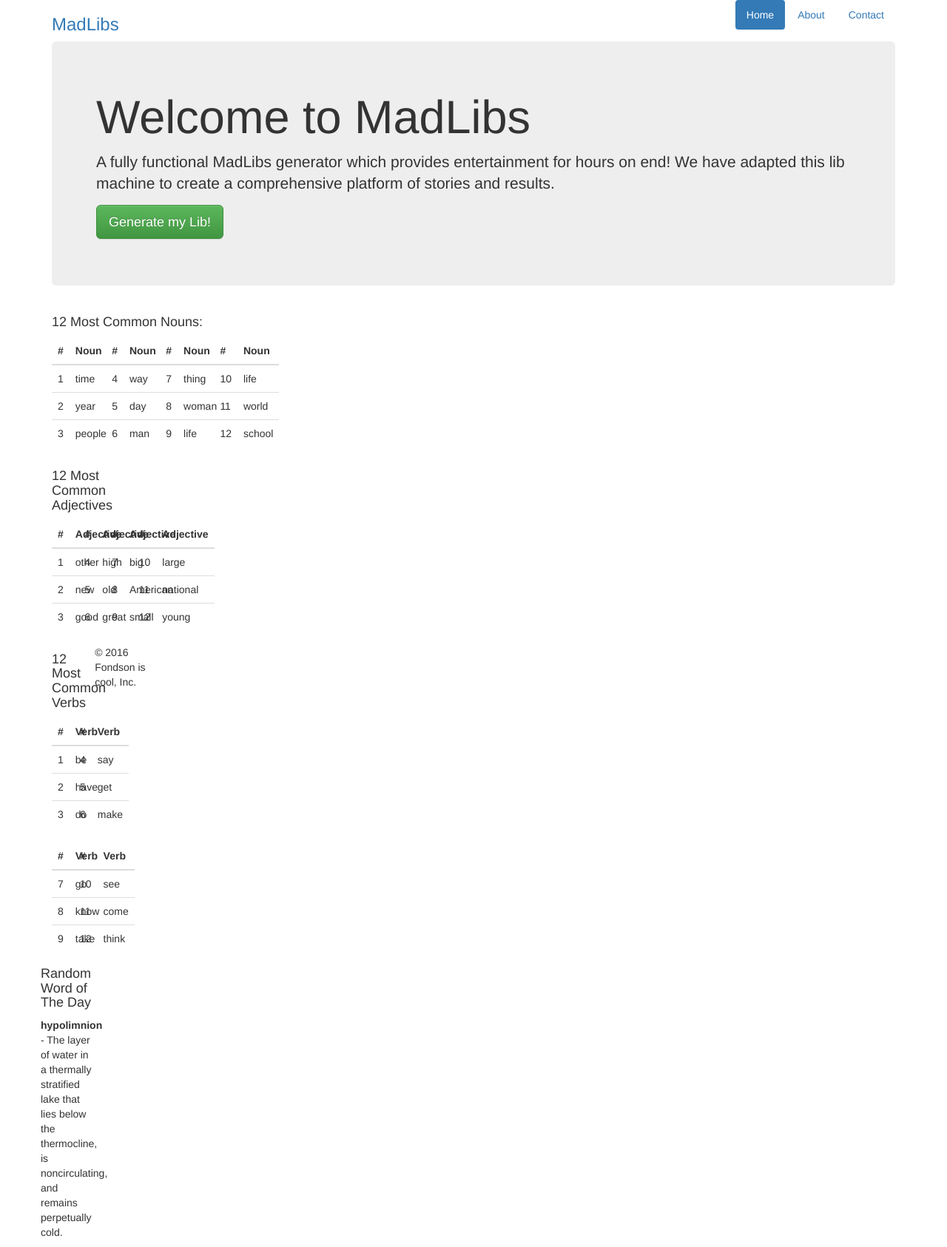
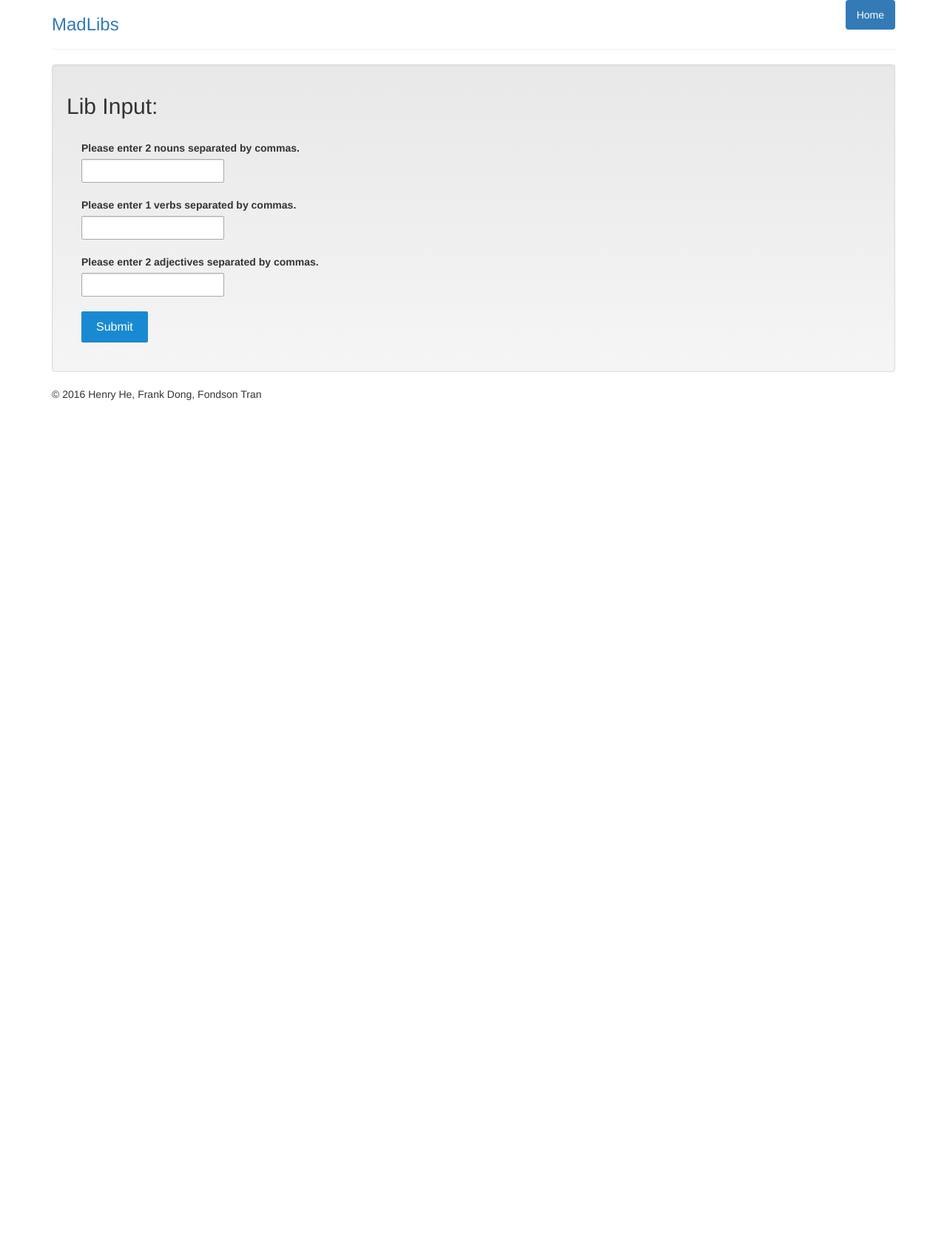
Before and after one commit to Fondson/MadLibs, a Flask app: page / in a window 1280 px wide. Shown: the whole page at 74% size. After the commit the page ends 541 px from the top, so only its background shows below. Run offline with Flask 2, Linux system fonts and the light colour scheme; some libraries are stand-ins or nearby versions.

Commit message:
Added files via upload

```diff
--- a/Flask/app.py
+++ b/Flask/app.py
@@ -12,33 +12,6 @@ VERB = "verb"
 
 # Define a route for the default URL, which loads the form
 @app.route('/')
-def index():
-	return render_template('index.html')
-
-# Define a route for the action of the form, for example '/hello/'
-# We are also defining which type of requests this route is
-# accepting: POST requests in this case
-@app.route('/hello/', methods=['POST'])
-def hello():
-	nounList=request.form['nouns'].split(',')
-	verbList=request.form['verbs'].split(',')
-	adjList=request.form['adjs'].split(',')
-	try:
-		for i in range(len(wordArray)-3):
-			if wordArray[i+3]=='_n_':
-				wordArray[i+3]= "-" + nounList.pop()
-			elif wordArray[i+3]=='_v_':
-				wordArray[i+3]= "-" + verbList.pop()
-			elif wordArray[i+3]=='_a_':
-				wordArray[i+3]= "-" + adjList.pop()
-	except:
-		pass
-	string=''
-	for i in range(len(wordArray)-3):
-		string+=wordArray[i+3] + " "
-	return render_template('form_action.html', string=string)
-
-@app.route('/input/')
 def form():
 	global wordArray
 	f = open("lib" + str(randint(1,3))+".txt","r")
@@ -49,6 +22,27 @@ def form():
 	numAdjectives = wordArray[2]
 
 	return render_template('form_submit.html', numNouns=numNouns, numVerbs=numVerbs, numAdjectives=numAdjectives)
+
+# Define a route for the action of the form, for example '/hello/'
+# We are also defining which type of requests this route is
+# accepting: POST requests in this case
+@app.route('/hello/', methods=['POST'])
+def hello():
+	nounList=request.form['nouns'].split(',')
+	verbList=request.form['verbs'].split(',')
+	adjList=request.form['adjs'].split(',')
+	for i in range(len(wordArray)-3):
+		if wordArray[i+3]=='_n_':
+			wordArray[i+3]= "-" + nounList.pop()
+		elif wordArray[i+3]=='_v_':
+			wordArray[i+3]= "-" + verbList.pop()
+		elif wordArray[i+3]=='_a_':
+			wordArray[i+3]= "-" + adjList.pop()
+
+	string=''
+	for i in range(len(wordArray)-3):
+		string+=wordArray[i+3] + " "
+	return render_template('form_action.html', string=string)
 
 '''libs=[]
 @app.route('/test/')
--- a/Flask/templates/form_submit.html
+++ b/Flask/templates/form_submit.html
@@ -36,11 +36,9 @@
         <nav>
           <ul class="nav nav-pills pull-right">
             <li role="presentation" class="active"><a href="#">Home</a></li>
-            <li role="presentation"><a href="#">About</a></li>
-            <li role="presentation"><a href="#">Contact</a></li>
           </ul>
         </nav>
-        <h3 class="text-muted" ><a href ="{{ url_for('index') }}">MadLibs</a></h3>
+        <h3 class="text-muted"><a href="/Users/FrankMAC/Desktop/Flask/templates/index.html">MadLibs</a></h3>
         <hr>
       </div>
 
@@ -48,11 +46,11 @@
       <h2>Lib Input:</h2>
       <div id="content">
                 <form method="post" action="{{ url_for('hello') }}">
-                  <label for="nouns">Please enter {{numNouns}} noun(s) separated by commas.</label>
+                  <label for="nouns">Please enter {{numNouns}} nouns separated by commas.</label>
                   <input type="text" name="nouns" /><br />
-                  <label for="verbs">Please enter {{numVerbs}} verb(s) separated by commas.</label>
+                  <label for="verbs">Please enter {{numVerbs}} verbs separated by commas.</label>
                   <input type="text" name="verbs" /><br />
-                  <label for="adjs">Please enter {{numAdjectives}} adjective(s) separated by commas.</label>
+                  <label for="adjs">Please enter {{numAdjectives}} adjectives separated by commas.</label>
                   <input type="text" name="adjs" /><br />
                   <input type="submit" />
                 </form>
@@ -60,7 +58,7 @@
             </div>
 
       <footer class="footer">
-        <p>&copy; 2016 Fondson is cool, Inc.</p>
+        <p>&copy; 2016 Henry He, Frank Dong, Fondson Tran</p>
       </footer>
 
     </div> <!-- /container -->
--- a/Flask/templates/index.html
+++ b/Flask/templates/index.html
@@ -28,29 +28,33 @@
         <nav>
           <ul class="nav nav-pills pull-right">
             <li role="presentation" class="active"><a href="#">Home</a></li>
-            <li role="presentation"><a href="#">About</a></li>
-            <li role="presentation"><a href="#">Contact</a></li>
           </ul>
         </nav>
-        <h3 class="text-muted"><a href="{{ url_for('index') }}">MadLibs</a></h3>
+        <h3 class="text-muted"><a href="/Users/FrankMAC/Desktop/Flask/templates/index.html">MadLibs</a></h3>
       </div>
 
       <div class="jumbotron">
         <h1>Welcome to MadLibs</h1>
         <p class="lead">A fully functional MadLibs generator which provides entertainment for hours on end! We have adapted this lib machine to create a comprehensive platform of stories and results.</p>
-        <p><a class="btn btn-lg btn-success" href="{{ url_for('form') }}" role="button">Generate my Lib!</a></p>
+        <p><a class="btn btn-lg btn-success" href="http://127.0.0.1:5000/" role="button">Generate my Lib!</a></p>
       </div>
 
-      <div class="row marketing">
-        <div class="col-lg-3">
-          <h4>12 Most Common Nouns:</h4>
+        <div class="well">
+          <h4>Random Word of The Day</h4>
+          <p><b>hypolimnion</b> - The layer of water in a thermally stratified lake that lies below the thermocline, is noncirculating, and remains perpetually cold.</p>
+        </div>
+
+          <div  class="page-header">
+          <h4>Most Common Words:</h4>
+          </div>
+          <center>
           <div class="row">
-        <div class="col-md-3">
-          <table class="table">
+            <div class="col-md-4">
+              <table class="table table-striped">
                 <thead>
                   <tr>
                     <th>#</th>
-                <th>Noun</th>
+                    <th>Nouns</th>
                   </tr>
                 </thead>
               <tbody>
@@ -66,19 +70,6 @@
                   <td>3</td>
                   <td>people</td>
                 </tr>
-            </tbody>
-          </table>
-        </div>
-        <div class="col-md-3">
-          <table class="table">
-            <thead>
-              <tr>
-              </th>
-                <th>#</th>
-                <th>Noun</th>
-              </tr>
-            </thead>
-            <tbody>
                 <tr>
                   <td>4</td>
                   <td>way</td>
@@ -91,70 +82,33 @@
                   <td>6</td>
                   <td>man</td>
                 </tr>
-            </tbody>
-          </table>
-        </div>
-
-        <div class="col-md-3">
-          <table class="table">
-            <thead>
-              <tr>
-                <th>#</th>
-                <th>Noun</th>
-              </tr>
-            </thead>
-            <tbody>
                 <tr>
                   <td>7</td>
                   <td>thing</td>
                 </tr>
                 <tr>
                   <td>8</td>
-                <td>woman</td>
+                  <td>women</td>
                 </tr>
                 <tr>
                   <td>9</td>
                   <td>life</td>
                 </tr>
-            </tbody>
-          </table>
-        </div>
-
-        <div class="col-md-3">
-          <table class="table">
-            <thead>
-              <tr>
-                <th>#</th>
-                <th>Noun</th>
-              </tr>
-            </thead>
-            <tbody>
                 <tr>
                   <td>10</td>
-                <td>life</td>
-              </tr>
-              <tr>
-                <td>11</td>
-                <td>world</td>
-              </tr>
-              <tr>
-                <td>12</td>
-                <td>school</td>
+                  <td>child</td>
                 </tr>
               </tbody>
             </table>
           </div>
 
-
-        <div class="col-lg-6">
-          <h4>12 Most Common Adjectives</h4>
-          <div class="row">
-        <div class="col-md-3">
-          <table class="table">
+        <div class="col-md-4">
+          <table class="table table-striped">
             <thead>
               <tr>
+              </th>
                 <th>#</th>
-                <th>Adjective</th>
+                <th>Adjectives</th>
               </tr>
             </thead>
             <tbody>
@@ -170,18 +124,6 @@
                 <td>3</td>
                 <td>good</td>
               </tr>
-            </tbody>
-          </table>
-        </div>
-        <div class="col-md-3">
-          <table class="table">
-            <thead>
-              <tr>
-                <th>#</th>
-                <th>Adjective</th>
-              </tr>
-            </thead>
-            <tbody>
               <tr>
                 <td>4</td>
                 <td>high</td>
@@ -194,19 +136,6 @@
                 <td>6</td>
                 <td>great</td>
               </tr>
-            </tbody>
-          </table>
-        </div>
-
-        <div class="col-md-3">
-          <table class="table">
-            <thead>
-              <tr>
-                <th>#</th>
-                <th>Adjective</th>
-              </tr>
-            </thead>
-            <tbody>
               <tr>
                 <td>7</td>
                 <td>big</td>
@@ -219,44 +148,21 @@
                 <td>9</td>
                 <td>small</td>
               </tr>
-            </tbody>
-          </table>
-        </div>
-
-        <div class="col-md-3">
-          <table class="table">
-            <thead>
-              <tr>
-                <th>#</th>
-                <th>Adjective</th>
-              </tr>
-            </thead>
-            <tbody>
               <tr>
                 <td>10</td>
                 <td>large</td>
-              </tr>
-              <tr>
-                <td>11</td>
-                <td>national</td>
-              </tr>
-              <tr>
-                <td>12</td>
-                <td>young</td>
               </tr>
             </tbody>
           </table>
         </div>
 
-          <div class="col-lg-6">
-          <h4>12 Most Common Verbs</h4>
-          <div class="row">
-        <div class="col-md-3">
-          <table class="table">
+        <div class="col-md-4">
+          <table class="table table-striped">
             <thead>
               <tr>
+              </th>
                 <th>#</th>
-                <th>Verb</th>
+                <th>Verbs</th>
               </tr>
             </thead>
             <tbody>
@@ -272,18 +178,6 @@
                 <td>3</td>
                 <td>do</td>
               </tr>
-            </tbody>
-          </table>
-        </div>
-        <div class="col-md-3">
-          <table class="table">
-            <thead>
-              <tr>
-                <th>#</th>
-                <th>Verb</th>
-              </tr>
-            </thead>
-            <tbody>
               <tr>
                 <td>4</td>
                 <td>say</td>
@@ -296,19 +190,6 @@
                 <td>6</td>
                 <td>make</td>
               </tr>
-            </tbody>
-          </table>
-        </div>
-
-        <div class="col-md-3">
-          <table class="table">
-            <thead>
-              <tr>
-                <th>#</th>
-                <th>Verb</th>
-              </tr>
-            </thead>
-            <tbody>
                <tr>
                 <td>7</td>
                 <td>go</td>
@@ -321,44 +202,18 @@
                 <td>9</td>
                 <td>take</td>
               </tr>
-            </tbody>
-          </table>
-        </div>
-
-        <div class="col-md-3">
-          <table class="table">
-            <thead>
-              <tr>
-                <th>#</th>
-                <th>Verb</th>
-              </tr>
-            </thead>
-            <tbody>
                <tr>
                 <td>10</td>
                 <td>see</td>
               </tr>
-              <tr>
-                <td>11</td>
-                <td>come</td>
-              </tr>
-              <tr>
-                <td>12</td>
-                <td>think</td>
-              </tr>
             </tbody>
           </table>
+          </center>
         </div>
-          <h4>Random Word of The Day</h4>
-          <p><b>hypolimnion</b> - The layer of water in a thermally stratified lake that lies below the thermocline, is noncirculating, and remains perpetually cold.</p>
-        </div>
-      </div>
-
+    </div> <!-- /container -->
           <footer class="footer">
-        <p>&copy; 2016 Fondson is cool, Inc.</p>
+        <p>&copy; 2016 Henry He, Frank Dong, Fondson Tran</p>
       </footer>
-
-    </div> <!-- /container -->
 
 
     <!-- IE10 viewport hack for Surface/desktop Windows 8 bug -->
```
Also changed, not shown: Flask/templates/form_action.html (+4 -25 lines). Lines whose indentation alone changed are shown as unchanged.
